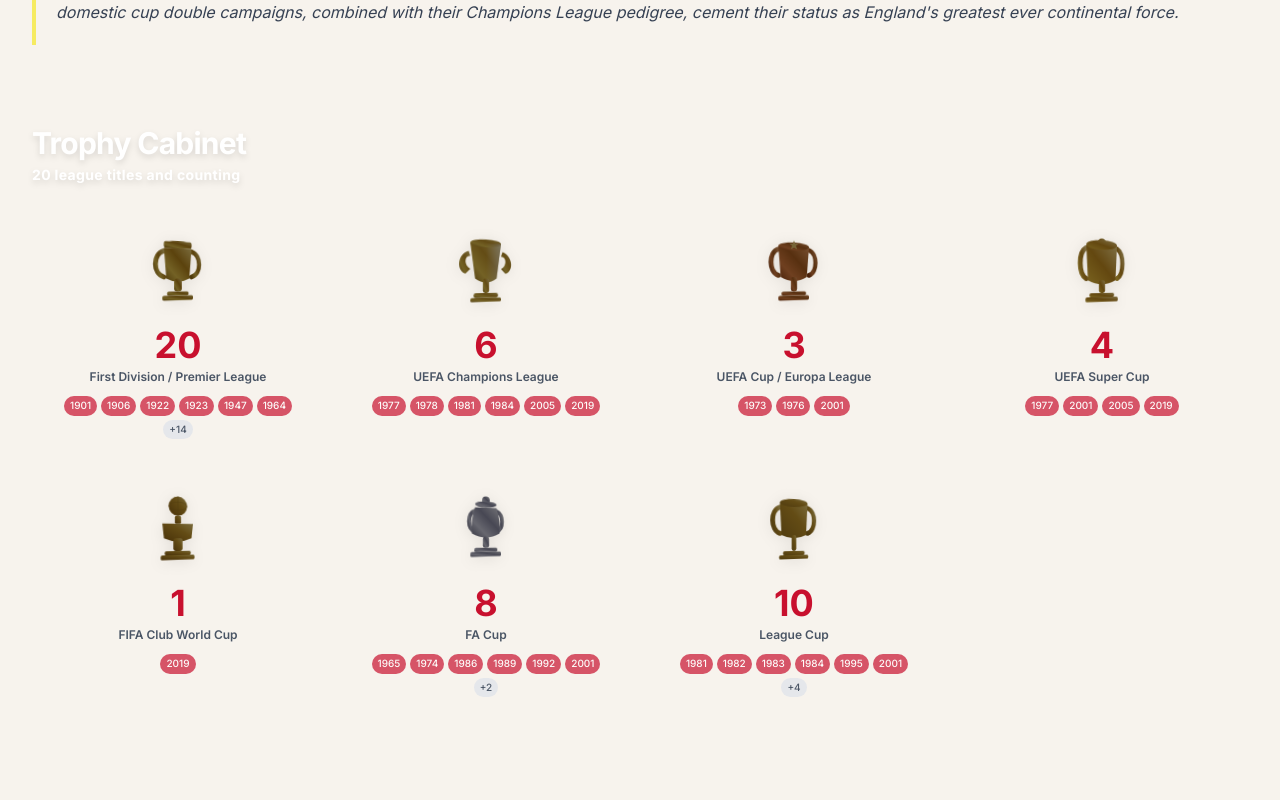
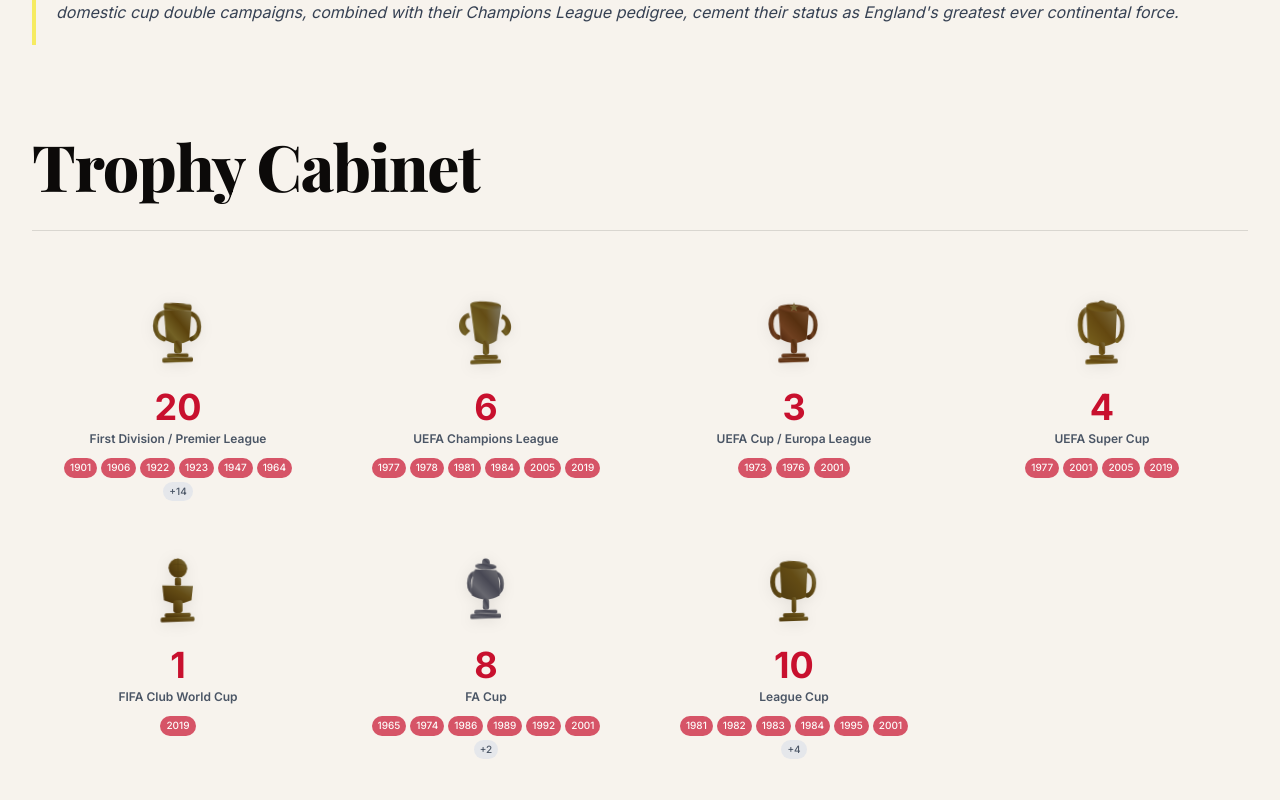
Before and after one commit to Sachiuuu/History-of-Futibola, a Next.js app: page /clubs/liverpool in a window 1280 px wide. Shown: the part 1120-1920 px from the top of the page. Built offline with nearby package versions, Linux system fonts and the light colour scheme; a web font is replaced by a local one.

Commit message:
Redesigned SectionHeader to editorial section-head with kicker, serif title, and optional right slot

```diff
--- a/src/components/ui/SectionHeader.tsx
+++ b/src/components/ui/SectionHeader.tsx
@@ -1,16 +1,28 @@
 interface SectionHeaderProps {
+  kicker?: string
   title: string
-  subtitle?: string
+  right?: React.ReactNode
 }
 
-export default function SectionHeader({ title, subtitle }: SectionHeaderProps) {
+export default function SectionHeader({ kicker, title, right }: SectionHeaderProps) {
   return (
-    <div className="mb-8">
-      <h2 className="text-2xl md:text-3xl font-bold text-white tracking-tight drop-shadow-md">{title}</h2>
-      <div className="section-divider" />
-      {subtitle && (
-        <p className="text-white text-sm mt-1 font-bold drop-shadow-md tracking-wide">{subtitle}</p>
+    <header
+      className="flex items-end justify-between gap-8 flex-wrap"
+      style={{
+        paddingBottom: 32,
+        borderBottom: '1px solid var(--rule)',
+        marginBottom: 48,
+      }}
+    >
+      <div>
+        {kicker && (
+          <div className="kicker" style={{ color: 'var(--accent)' }}>{kicker}</div>
+        )}
+        <h2 className="section-title">{title}</h2>
+      </div>
+      {right && (
+        <div className="flex items-baseline gap-3">{right}</div>
       )}
-    </div>
+    </header>
   )
 }
```
